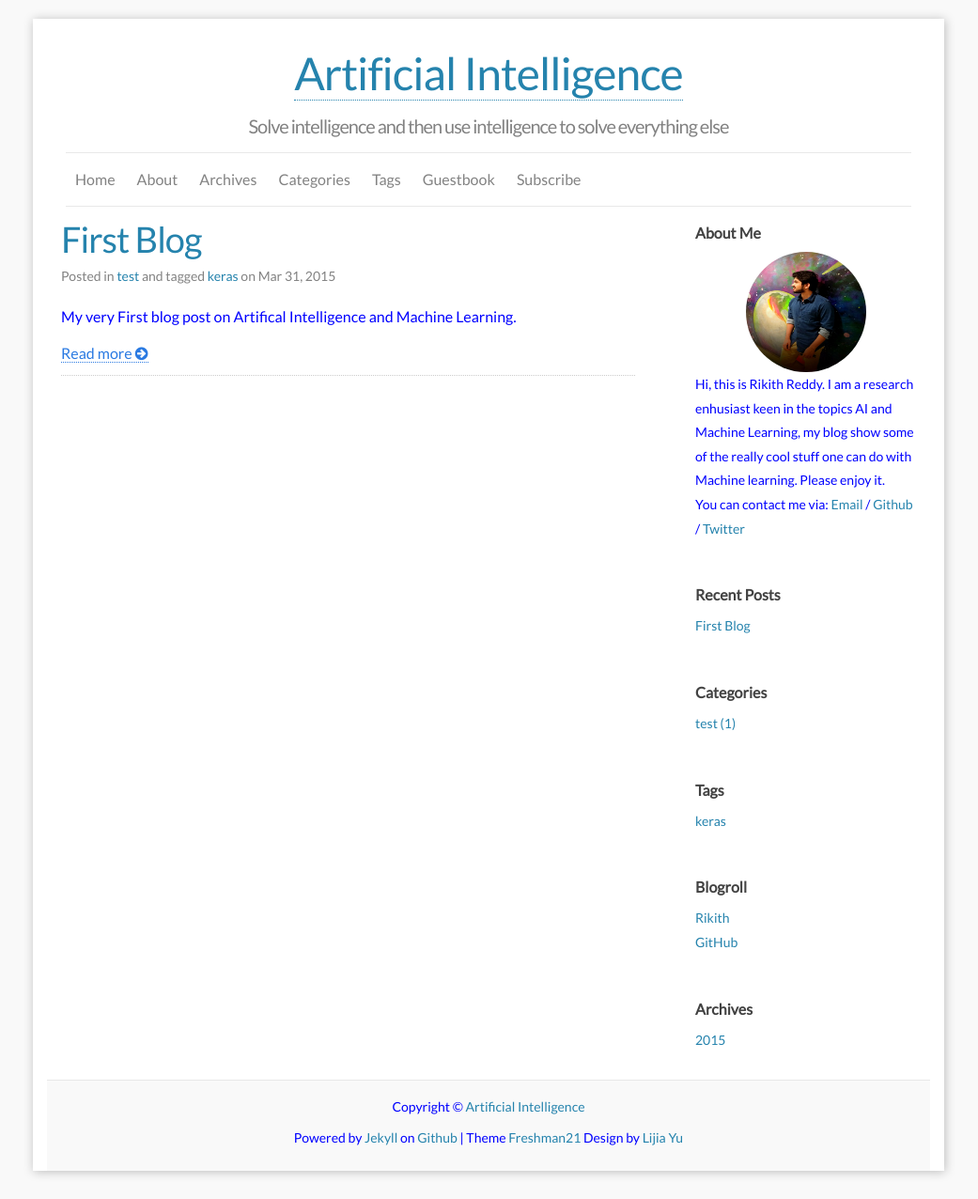
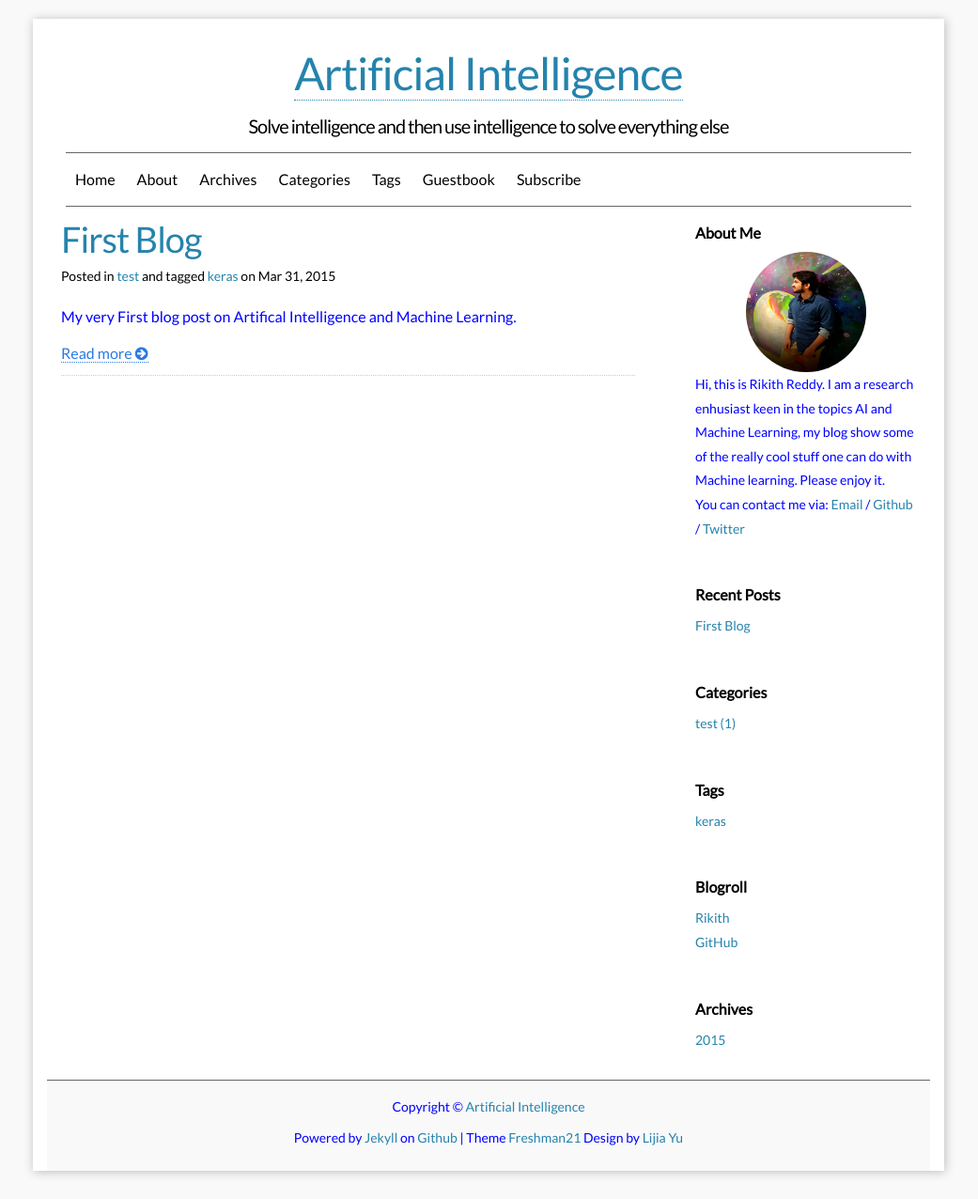
Before and after one commit to rikithreddy/rikithreddy.github.io, a Jekyll site: the page built from index.html, in a window 1280 px wide. Shown: the whole page at 94% size, without its empty margins (120-1161 px from the left). Built offline with Jekyll 4.4.1, drawn with Linux system fonts in a browser that asks for light colours; the list of posts is cut into pages by our own code.

Commit message:
Update main.scss

```diff
--- a/css/main.scss
+++ b/css/main.scss
@@ -19,7 +19,7 @@ $brand-color:      #2a7ae2;
 $brand-top-color:  #2583ad;
 $hover-color:      #DD1144;
 
-$grey-color:       #828282;
+$grey-color:       #000000;
 $grey-color-light: lighten($grey-color, 40%);
 $grey-color-dark:  darken($grey-color, 25%);
 
```
